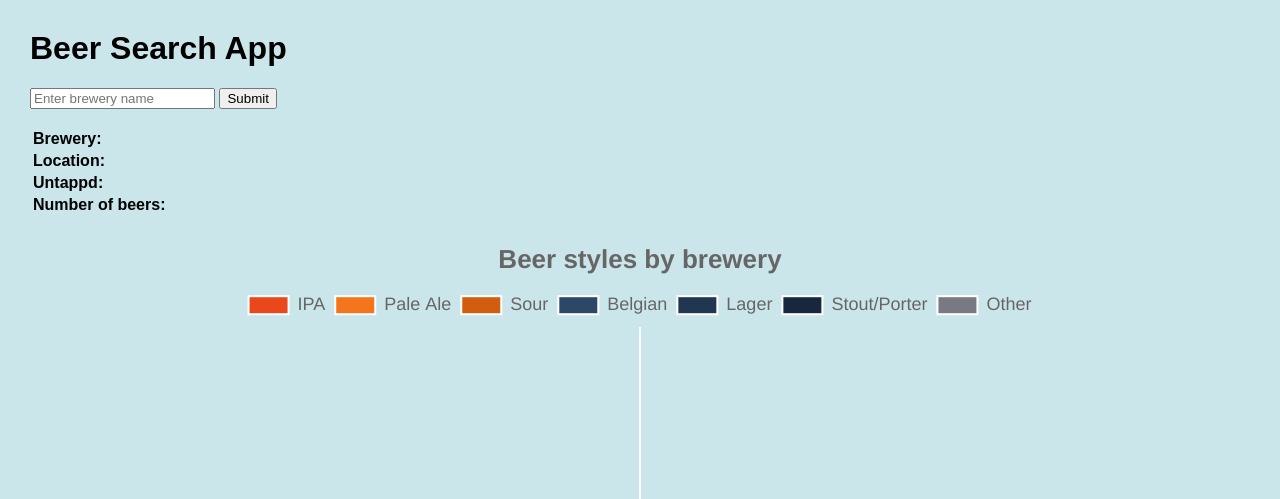
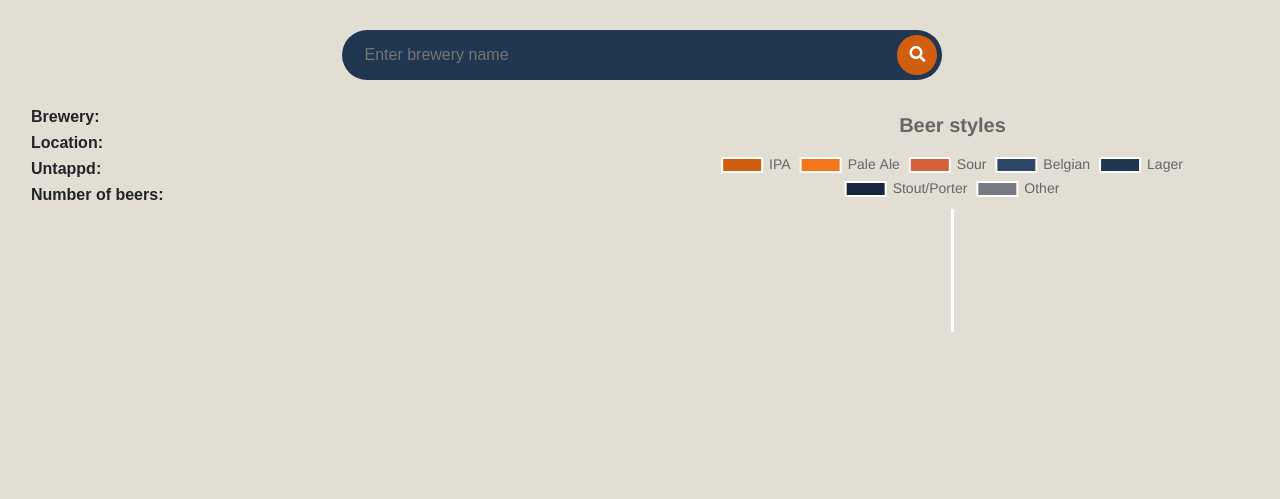
Before and after one commit to GBoltic01/Untappd-api-app, a Flask app: page / in a window 1280 px wide. Shown: the top 499 px of the page. Run offline with Flask 2, Linux system fonts and the light colour scheme; lists and menus that the app fills with data are empty; some libraries are stand-ins or nearby versions; grey boxes are pictures that could not be loaded.

Commit message:
Search bar style finished. Map added. Chart moved to the right side.
TODO:
Load chart on page refresh, extract coordinates and zoom to location on map.
Add best beer rating and most popular style.
On chart click, create another chart with further style breakdown.

* Get up to 50 beers. If input != brewery name, remove/pop

```diff
--- a/app.py
+++ b/app.py
@@ -4,7 +4,6 @@ import json
 import os
 
 api_endpoint = str(os.environ.get("UNTAPPD_API_KEY"))
-print(api_endpoint)
 
 # Recursive function to extract specific values of a key in JSON tree
 
@@ -45,7 +44,7 @@ def index():
         brewery_response = requests.get(brewery_url, params=brewery_params)
         brewery_json = brewery_response.json()
 
-        beer_url = 'https://api.untappd.com/v4/search/beer?q={}&' + api_endpoint
+        beer_url = 'https://api.untappd.com/v4/search/beer?q={}&limit=50&' + api_endpoint
         beer_params = {'q': brewery}
         beer_response = requests.get(beer_url, params=beer_params)
         beer_1 = beer_response.json()
@@ -56,8 +55,16 @@ def index():
         city = brewery_json['response']['brewery']['items'][0]['brewery']['location']['brewery_city'] + ', '
         country = brewery_json['response']['brewery']['items'][0]['brewery']['country_name']
         beer_nr = brewery_json['response']['brewery']['items'][0]['brewery']['beer_count']
-        untappd_url = 'untappd.com' + brewery_json['response']['brewery']['items'][0]['brewery']['brewery_page_url']
+        untappd_url = 'www.untappd.com' + brewery_json['response']['brewery']['items'][0]['brewery']['brewery_page_url']
         beer_styles = json_extract(beer_1, 'beer_style')
+
+        brewery_dictionary = {
+            'name': name,
+            'city': city,
+            'country': country,
+            'beer_nr': beer_nr,
+            'untapd_url': untappd_url
+        }
 
         # Create filter/count criteria
 
--- /dev/null
+++ b/static/css/searchbar.css
@@ -0,0 +1,35 @@
+
+
+form.searchbar input[type=text] {
+    margin-bottom: auto;
+    margin-top: auto;
+    height: 50px;
+    width: 600px;
+    color: white;
+    background-color: #213651;
+    border-radius: 30px;
+    border-color: transparent;
+    padding: 20px;
+    outline: none;
+}
+
+form.searchbar button {
+    margin-left: -45px;
+    height: 40px;
+    width: 40px;
+    color: white;
+    background-color: #d15e0e;
+    border-radius: 50%;
+    border-color: transparent;
+    outline: none;
+
+}
+input:-webkit-autofill,
+input:-webkit-autofill:hover,
+input:-webkit-autofill:focus,
+input:-webkit-autofill:active
+{
+    border: 0px;
+    -webkit-text-fill-color: #ffffff;
+    -webkit-box-shadow: 0 0 0px 1000px #213651 inset;
+}
--- a/templates/index.html
+++ b/templates/index.html
@@ -6,9 +6,20 @@
 
     <meta name="description" content="The HTML5 Herald">
     <meta name="author" content="SitePoint">
+
+    <script src="https://ajax.googleapis.com/ajax/libs/jquery/3.5.1/jquery.min.js"></script>
+    <link href="//maxcdn.bootstrapcdn.com/bootstrap/4.1.1/css/bootstrap.min.css" rel="stylesheet" id="bootstrap-css">
+    <script src="//maxcdn.bootstrapcdn.com/bootstrap/4.1.1/js/bootstrap.min.js"></script>
+    <link rel="stylesheet" href="https://stackpath.bootstrapcdn.com/bootstrap/4.1.3/css/bootstrap.min.css" integrity="sha384-MCw98/SFnGE8fJT3GXwEOngsV7Zt27NXFoaoApmYm81iuXoPkFOJwJ8ERdknLPMO" crossorigin="anonymous">
+    <link rel="stylesheet" href="https://use.fontawesome.com/releases/v5.5.0/css/all.css" integrity="sha384-B4dIYHKNBt8Bc12p+WXckhzcICo0wtJAoU8YZTY5qE0Id1GSseTk6S+L3BlXeVIU" crossorigin="anonymous">
+
     <link rel="stylesheet" href="{{ url_for('static', filename='css/main.css') }}?new1">
     <link rel="stylesheet" href="{{ url_for('static', filename='css/table.css') }}?new1">
-    <script src="https://ajax.googleapis.com/ajax/libs/jquery/3.5.1/jquery.min.js"></script>
+    <link rel="stylesheet" href="{{ url_for('static', filename='css/searchbar.css') }}?nwqqjke22">
+
+    <link rel="stylesheet" href="https://unpkg.com/leaflet@1.7.1/dist/leaflet.css" integrity="sha512-xodZBNTC5n17Xt2atTPuE1HxjVMSvLVW9ocqUKLsCC5CXdbqCmblAshOMAS6/keqq/sMZMZ19scR4PsZChSR7A==" crossorigin=""/>
+    <script src="https://unpkg.com/leaflet@1.7.1/dist/leaflet.js" integrity="sha512-XQoYMqMTK8LvdxXYG3nZ448hOEQiglfqkJs1NOQV44cWnUrBc8PkAOcXy20w0vlaXaVUearIOBhiXZ5V3ynxwA==" crossorigin=""></script>
+
     <script src="https://cdnjs.cloudflare.com/ajax/libs/Chart.js/2.9.4/Chart.min.js" integrity="sha512-d9xgZrVZpmmQlfonhQUvTR7lMPtO7NkZMkA0ABN3PHCbKA5nqylQ/yWlFAyY6hYgdF1Qh6nYiuADWwKB4C2WSw==" crossorigin="anonymous"></script>
     <script src="https://cdnjs.cloudflare.com/ajax/libs/Chart.js/2.9.4/Chart.bundle.js" integrity="sha512-zO8oeHCxetPn1Hd9PdDleg5Tw1bAaP0YmNvPY8CwcRyUk7d7/+nyElmFrB6f7vg4f7Fv4sui1mcep8RIEShczg==" crossorigin="anonymous"></script>
     <script src="https://cdnjs.cloudflare.com/ajax/libs/Chart.js/2.9.4/Chart.bundle.min.js" integrity="sha512-SuxO9djzjML6b9w9/I07IWnLnQhgyYVSpHZx0JV97kGBfTIsUYlWflyuW4ypnvhBrslz1yJ3R+S14fdCWmSmSA==" crossorigin="anonymous"></script>
@@ -17,18 +28,22 @@
     <script src="https://cdnjs.cloudflare.com/ajax/libs/Chart.js/2.9.4/Chart.js" integrity="sha512-hZf9Qhp3rlDJBvAKvmiG+goaaKRZA6LKUO35oK6EsM0/kjPK32Yw7URqrq3Q+Nvbbt8Usss+IekL7CRn83dYmw==" crossorigin="anonymous"></script>
 </head>
 
-<body>
+<body style="background-color:#e3ded3">
 
-    <h1>Beer Search App</h1>
-
-    <form id="submit-form" action="/" method="post">
+    <div class="container h-100">
+        <div class="d-flex justify-content-center h-100">
+            <form class="searchbar" id="submit-form" action="/" method="post" style="text-align:center">
                 <div>
-            <input type="text" name="brewery_entry" placeholder="Enter brewery name">
-            <button type="submit">Submit</button>
+                    <input class="searchbar" type="text" name="brewery_entry" placeholder="Enter brewery name">
+                    <button type="submit"><i class="fa fa-search"></i></button>
                 </div>
             </form>
+        </div>
+    </div>
     <br>
-
+    <div class="containter">
+        <div class="row">
+            <div class="col-md">
                 <table>
                     <tr>
                         <th>Brewery: </th>
@@ -47,23 +62,29 @@
                         <td>{{ beer_nr }}</td>
                     </tr>
                 </table>
-    <br>
+            </div>
+
+            <div class="col-md">
+                <canvas id="mainChart" style="height: 600px; width:100%"></canvas>
+            </div>
+        </div>
+        <div id="mapid" style="position:absolute; width:100%; height:20%; bottom:0"></div>
+    </div>
 
 
-
-    <canvas id="mainChart" height="400" width="400"></canvas>
     <script src="https://cdnjs.cloudflare.com/ajax/libs/Chart.js/2.9.4/Chart.js" integrity="sha512-hZf9Qhp3rlDJBvAKvmiG+goaaKRZA6LKUO35oK6EsM0/kjPK32Yw7URqrq3Q+Nvbbt8Usss+IekL7CRn83dYmw==" crossorigin="anonymous"></script>
     <script>
 
         // Render the whole new page after POST return. Remove top left text (brewery info)- only search bar on the start page, after post request processed-
         // render new page with chart and brewery information.
 
+
             var mainChart = document.getElementById("mainChart").getContext('2d');
 
             Chart.defaults.global.defaultFontFamily = 'Helvetica';
-            Chart.defaults.global.defaultFontSize = 18;
+            Chart.defaults.global.defaultFontSize = 14;
 
-            var colorPalette = ['#e9481c','#f5751c','#d15e0e','#2d4866','#213651','#17283c','#797983']
+            var colorPalette = ['#d15e0e', '#f5751c', '#d6603a', '#2d4866', '#213651', '#17283c', '#797983']
             var beerCount = ['{{ ipa_count }}', '{{ pale_ale_count }}', '{{ sour_count }}', '{{ belgian_count }}', '{{ lager_count }}', '{{ dark_count }}', '{{ other_all }}']
 
             var beerChart = new Chart(mainChart, {
@@ -81,18 +102,27 @@
                     }]
                 },
                 options: {
+                    responsive: false,
                     title: {
                         display: true,
-                        text: 'Beer styles by brewery',
-                        fontSize: 26
+                        text: 'Beer styles',
+                        fontSize: 20
                     },
                     animation: {
-                        animateScale: true
+                        animateScale: false
                     }
                 }
             });
 
 
+            var mymap = L.map('mapid').setView([46.545813, 15.514569], 14);
+
+            L.tileLayer('https://tiles.stadiamaps.com/tiles/outdoors/{z}/{x}/{y}{r}.png', {
+                maxZoom: 20,
+                attribution: '&copy; <a href="https://stadiamaps.com/">Stadia Maps</a>, &copy; <a href="https://openmaptiles.org/">OpenMapTiles</a> &copy; <a href="http://openstreetmap.org">OpenStreetMap</a> contributors'
+            }).addTo(mymap)
+
+
     </script>
 </body>
 </html>
```
Lines whose indentation alone changed are shown as unchanged.
